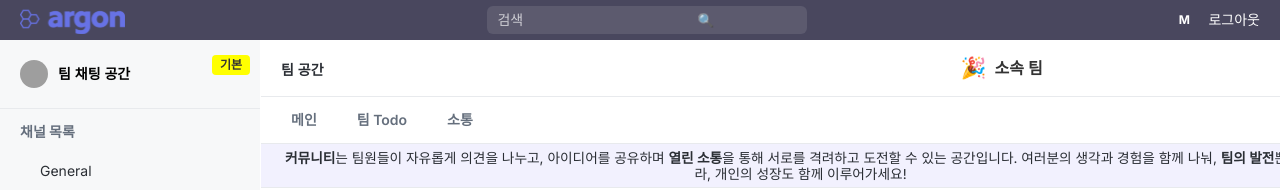
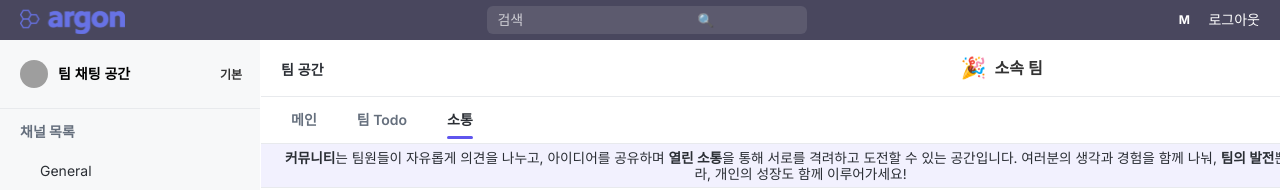
Before and after one commit to SungWookkk/FTT_frontend, a React (Create React App) app: page /team/1/community in a window 1280 px wide. Shown: the top 190 px of the page. Built offline with nearby package versions, Linux system fonts and the light colour scheme; grey boxes are pictures that could not be loaded.

Commit message:
4/14 feat: [팀] isCommunityPage Location로 active 활성화 추가
- isCommunityPage로 현재 경로 확인 후 active 활성화 추가
- ChatSidebar 기본 버튼 css 수정

```diff
--- a/src/components/team/ChatSidebar.js
+++ b/src/components/team/ChatSidebar.js
@@ -21,9 +21,8 @@ function ChatSidebar({ onBack }) {
                     }}
                     style={{
                         position: "absolute",
-                        top: "10px",
+                        top: "20px",
                         right: "10px",
-                        backgroundColor: "yellow",
                         color: "#333",
                         padding: "4px 8px",
                         borderRadius: "4px",
--- a/src/components/team/TeamCommunityContentPage.js
+++ b/src/components/team/TeamCommunityContentPage.js
@@ -17,7 +17,7 @@ function TeamCommunityContentPage() {
     // 현재 경로 확인
     const isMainPage = location.pathname === `/team/${teamId}`;
     const isTodoPage = location.pathname === `/team/${teamId}/todo`;
-
+    const isCommunityPage = location.pathname === `/team/${teamId}/community`;
 
 
     return(
@@ -47,7 +47,7 @@ function TeamCommunityContentPage() {
                             팀 Todo
                         </div>
                         <div
-                            className={`tab-item ${isTodoPage ? "active" : ""}`}
+                            className={`tab-item ${isCommunityPage ? "active" : ""}`}
                             onClick={() => history.push(`/team/${teamId}/community`)}
                         >
                             소통
```
